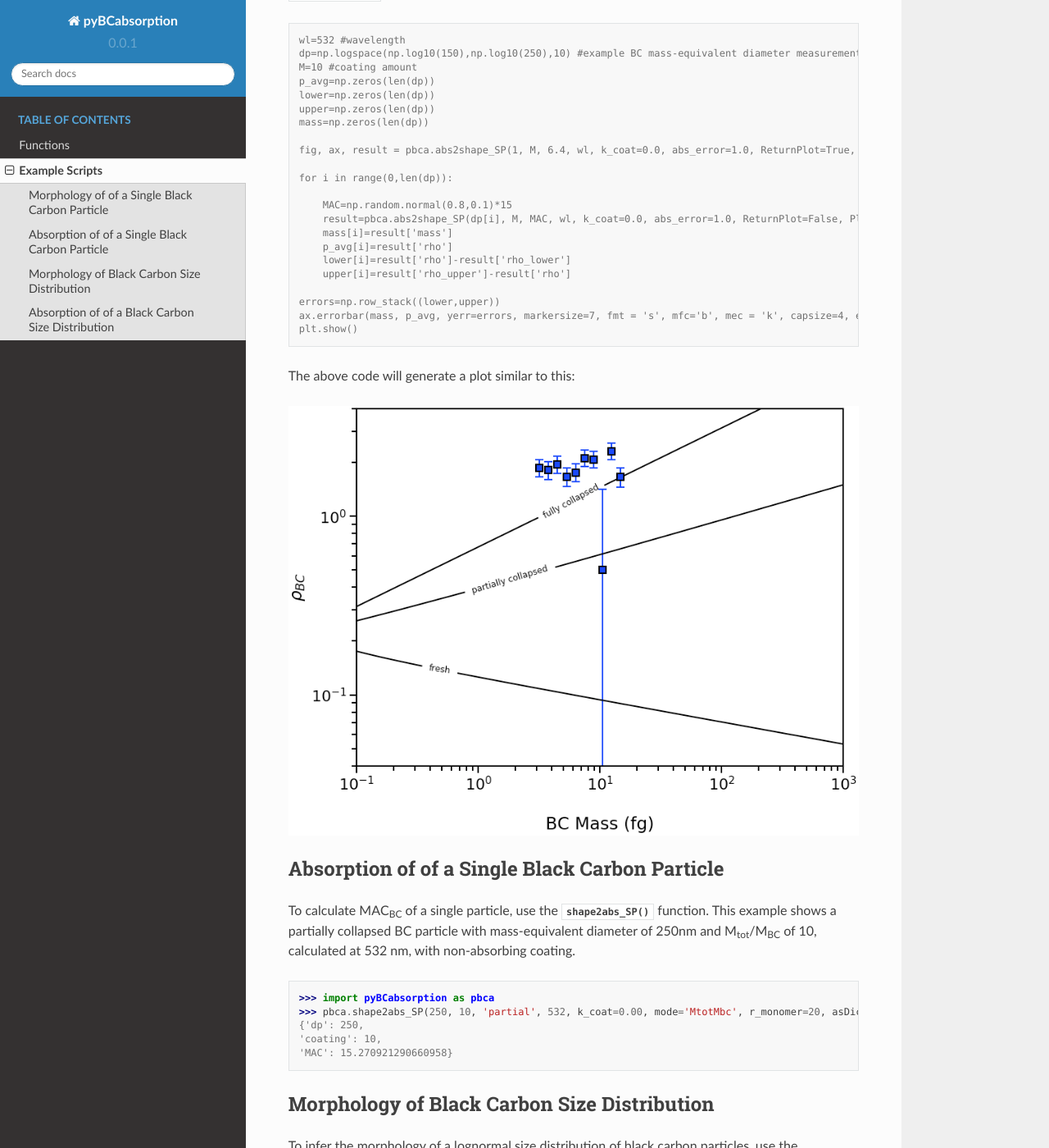
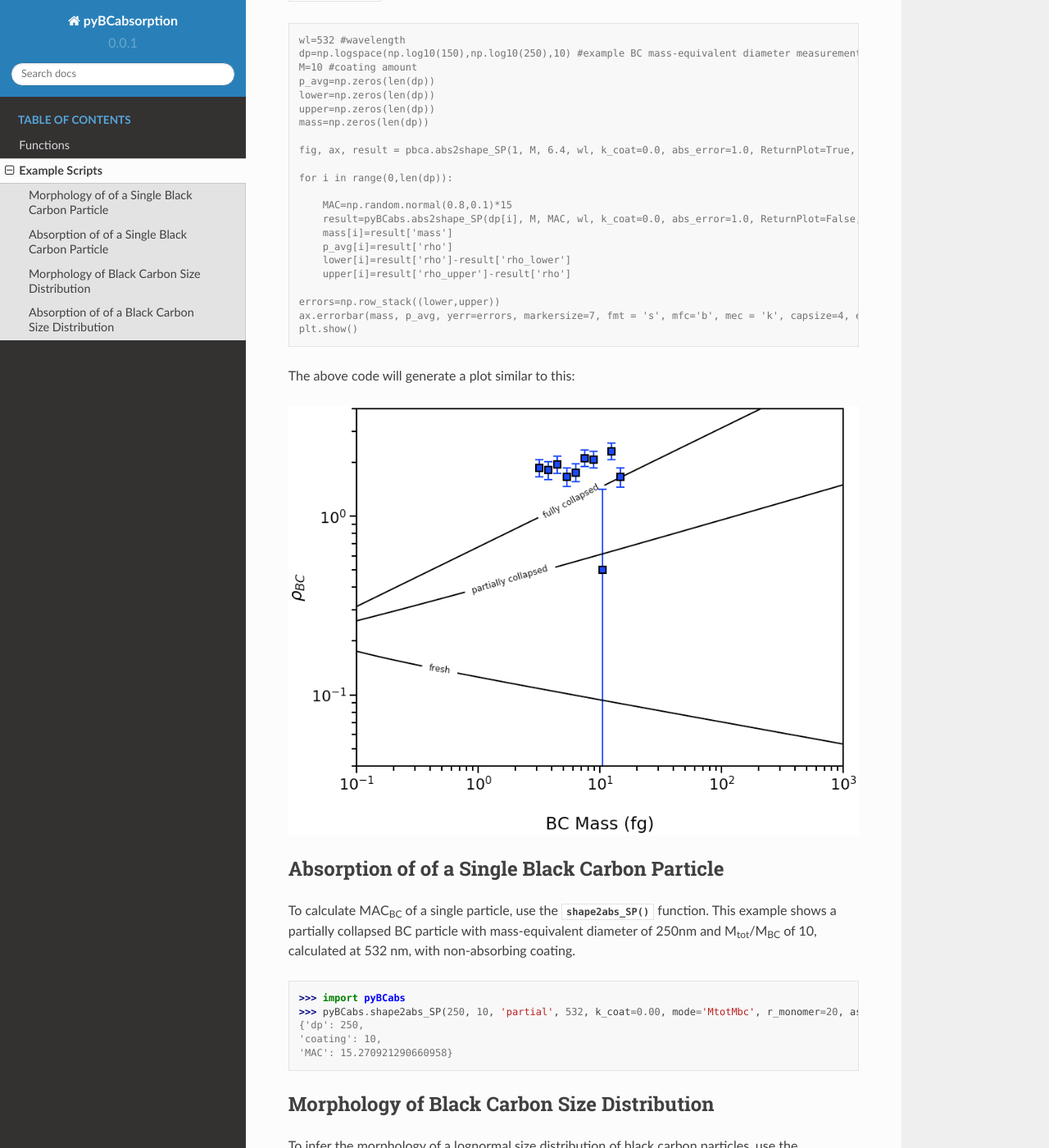
Before and after one commit to beelerpayton/FracScatt, a Sphinx documentation site: the page built from docs/source/examples.rst, in a window 1280 px wide and 1400 px high, scrolled down 1724 px. Shown: the whole window at 82% size. Built offline with Sphinx 7.4.7 and the Read the Docs theme 2.0.0, drawn with Linux system fonts in a browser that asks for light colours; pages that are not in the unit, such as notebooks, are missing from menus; some of the changed text lies outside the part shown.

Commit message:
Update examples.rst

```diff
--- a/docs/source/examples.rst
+++ b/docs/source/examples.rst
@@ -10,8 +10,8 @@ To infer the morphology of a single BC particle, use the :py:func:`abs2shape_SP`
 
 .. code-block:: pycon
 
-   >>> import pyBCabsorption as pbca
-   >>> pbca.abs2shape_SP(250, 10, 12.5, 532, k_coat=0.00, ReturnPlot=False, PlotPoint=True)
+   >>> import pyBCabs
+   >>> pyBCabs.abs2shape_SP(250, 10, 12.5, 532, k_coat=0.00, ReturnPlot=False, PlotPoint=True)
    {'mass': 14.726215563702151,
    'rho_lower': 1.6958737655127754,
    'rho': 1.6958737655127754,
@@ -42,7 +42,7 @@ If you wish to plot multiple particle-resolved measurements, this can also be do
    for i in range(0,len(dp)):
 
        MAC=np.random.normal(0.8,0.1)*15
-       result=pbca.abs2shape_SP(dp[i], M, MAC, wl, k_coat=0.0, abs_error=1.0, ReturnPlot=False, PlotPoint=False)
+       result=pyBCabs.abs2shape_SP(dp[i], M, MAC, wl, k_coat=0.0, abs_error=1.0, ReturnPlot=False, PlotPoint=False)
        mass[i]=result['mass']
        p_avg[i]=result['rho']
        lower[i]=result['rho']-result['rho_lower']
@@ -63,8 +63,8 @@ To calculate MAC\ :sub:`BC` of a single particle, use the :py:func:`shape2abs_SP
 
 .. code-block:: pycon
 
-   >>> import pyBCabsorption as pbca
-   >>> pbca.shape2abs_SP(250, 10, 'partial', 532, k_coat=0.00, mode='MtotMbc', r_monomer=20, asDict=True)
+   >>> import pyBCabs
+   >>> pyBCabs.shape2abs_SP(250, 10, 'partial', 532, k_coat=0.00, mode='MtotMbc', r_monomer=20, asDict=True)
    {'dp': 250,
    'coating': 10,
    'MAC': 15.270921290660958}
@@ -76,8 +76,8 @@ To infer the morphology of a lognormal size distribution of black carbon particl
 
 .. code-block:: pycon
 
-   >>> import pyBCabsorption as pbca
-   >>> pbca.abs2shape_SD(250, 1.5, 10, 12.5, 532, k_coat=0.0, abs_error=1.0, ReturnPlot=True)
+   >>> import pyBCabs
+   >>> pyBCabs.abs2shape_SD(250, 1.5, 10, 12.5, 532, k_coat=0.0, abs_error=1.0, ReturnPlot=True)
    <Figure size 832x624 with 1 Axes>,
    <matplotlib.axes._subplots.AxesSubplot object at 0x119e22e80>,
    {'min_mass': 4.363323129985816,
@@ -99,8 +99,8 @@ To calculate MAC\ :sub:`BC` of a lognormal black carbon size distribution, use t
 
 .. code-block:: pycon
 
-   >>> import pyBCabsorption as pbca
-   >>> pbca.shape2abs_SD(250, 1.5, 10, 2, 'partial', 532, k_coat=0.00, mode='MtotMbc', r_monomer=20, DataPoints=False, ShowPlots=True)
+   >>> import pyBCabs
+   >>> pyBCabs.shape2abs_SD(250, 1.5, 10, 2, 'partial', 532, k_coat=0.00, mode='MtotMbc', r_monomer=20, DataPoints=False, ShowPlots=True)
    {'dp_avg': 271.1435259574555,
    'dp_stdev': 115.42341830345885,
    'coating_avg': 9.989282292286155,
```
